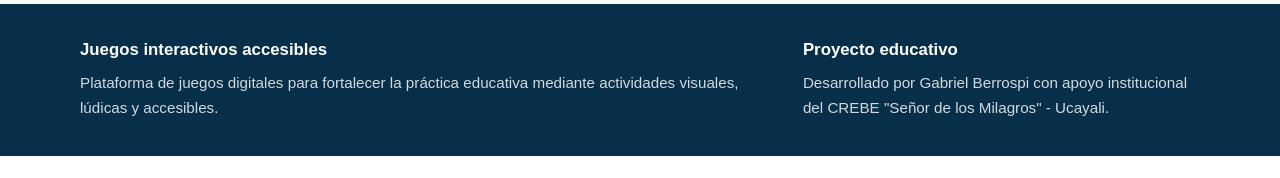
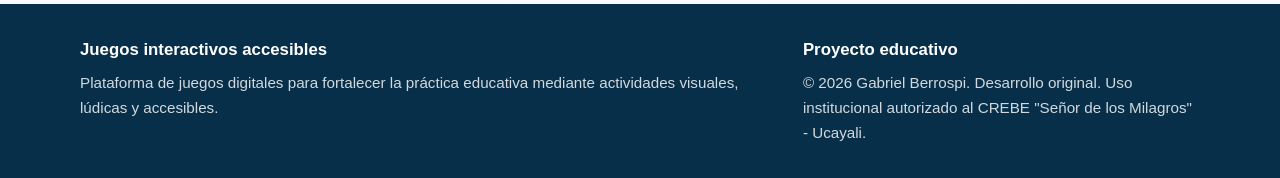
Before and after one commit to gabriel-lsp/juegos-interactivos-accesibles, a plain HTML site: page index.html in a window 1280 px wide. Shown: the part 2021-2199 px from the top of the page. Before the commit the page ends 2177 px from the top, so only its background shows below. Drawn offline with Linux system fonts and the light colour scheme.

Commit message:
Actualiza pie de página institucional en JEA

```diff
--- a/index.html
+++ b/index.html
@@ -52,6 +52,6 @@
     </section>
     <section class="nota" aria-labelledby="titulo-version"><h2 id="titulo-version">Versión inicial</h2><p>Esta página funciona como menú central de los juegos interactivos. Cada tarjeta dirigirá a una página propia del juego, manteniendo la identidad visual de las plataformas CREBE.</p></section>
   </main>
-  <footer><div class="footer-contenido"><div class="footer-bloque"><h2>Juegos interactivos accesibles</h2><p>Plataforma de juegos digitales para fortalecer la práctica educativa mediante actividades visuales, lúdicas y accesibles.</p></div><div class="footer-bloque"><h3>Proyecto educativo</h3><p>Desarrollado por Gabriel Berrospi con apoyo institucional del CREBE "Señor de los Milagros" - Ucayali.</p></div></div></footer>
+  <footer><div class="footer-contenido"><div class="footer-bloque"><h2>Juegos interactivos accesibles</h2><p>Plataforma de juegos digitales para fortalecer la práctica educativa mediante actividades visuales, lúdicas y accesibles.</p></div><div class="footer-bloque"><h3>Proyecto educativo</h3><p>© 2026 Gabriel Berrospi. Desarrollo original. Uso institucional autorizado al CREBE "Señor de los Milagros" - Ucayali.</p></div></div></footer>
 </body>
 </html>
```
